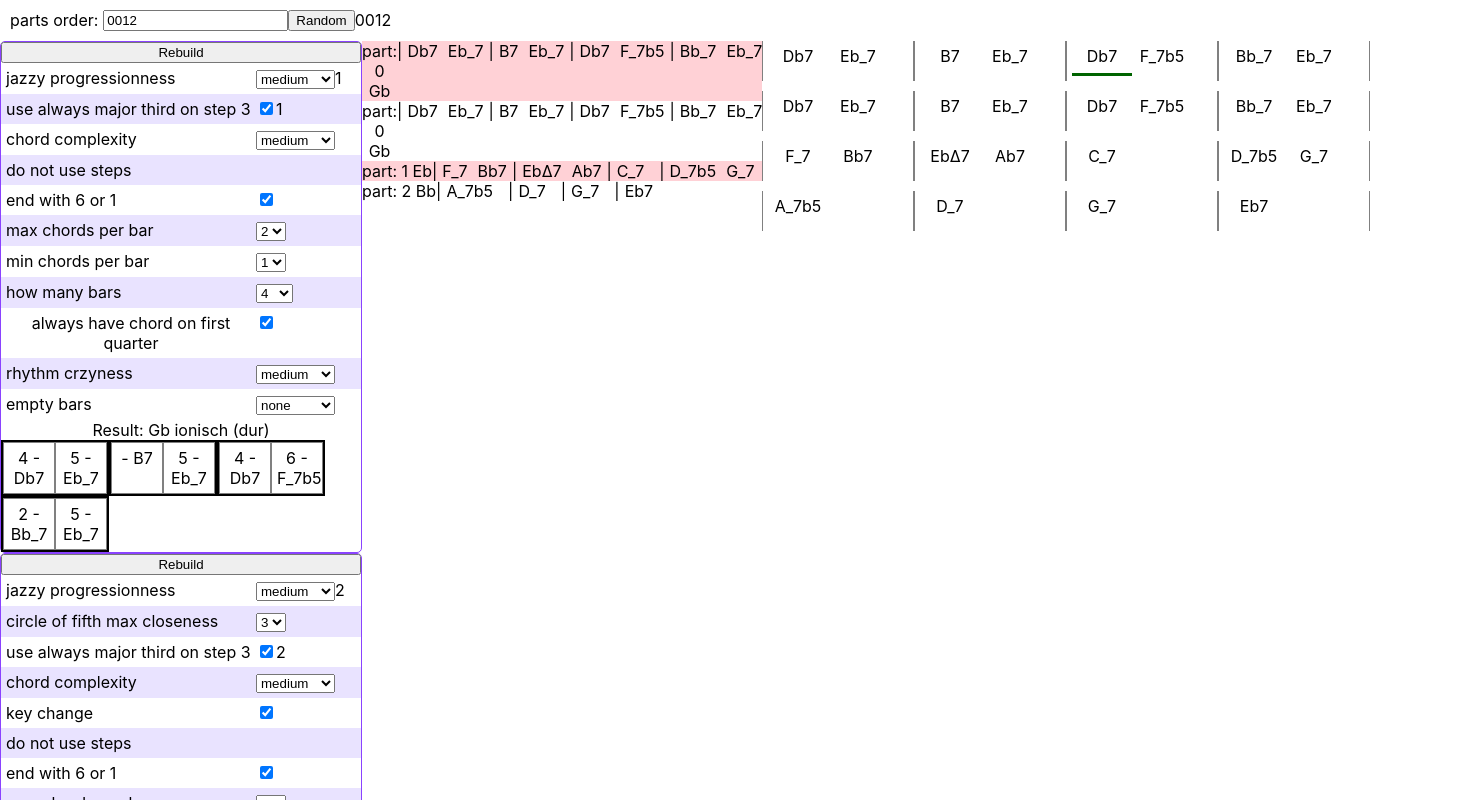
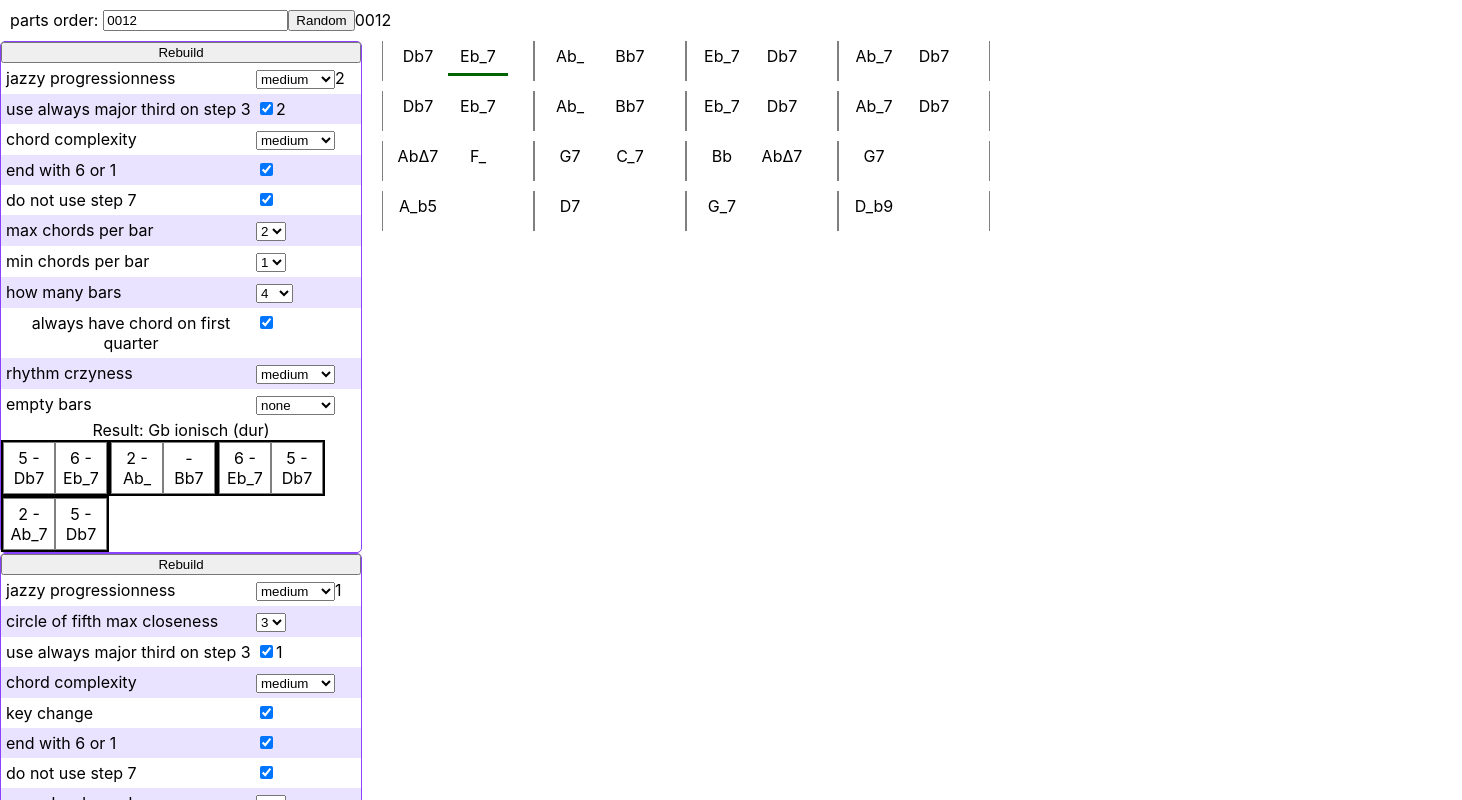
Before and after one commit to vincentwue/music, a React (Create React App) app: page / in a window 1280 px wide. Shown: the top 800 px of the page, 1462 px wide, since content can reach past the window. Built offline with nearby package versions, Linux system fonts and the light colour scheme.

Commit message:
work on some params

```diff
--- a/src/components/Main/Main.tsx
+++ b/src/components/Main/Main.tsx
@@ -62,7 +62,7 @@ export default function Main() {
 
             <div className={classes.tune}>
 
-                <TuneRender tune={MainController.tune} />
+                {/* <TuneRender tune={MainController.tune} /> */}
                 <Sheet></Sheet>
 
             </div>
--- a/src/components/Main/main.module.css
+++ b/src/components/Main/main.module.css
@@ -24,5 +24,6 @@
 
 .tune {
     display: flex;
+    margin-left: 20px;
 
 }
--- a/src/components/Sheet/Sheet.tsx
+++ b/src/components/Sheet/Sheet.tsx
@@ -7,7 +7,7 @@ import classes from "./Sheet.module.css"
 let runner = new BpmRunner(40, ()=>{
     // console.log("rerender runner")
 })
-
+runner.stop()
 export default function Sheet() {
 
     useRerenderOnSubscribableChange(MainController.tune)
--- a/src/defs/chords.ts
+++ b/src/defs/chords.ts
@@ -1,4 +1,6 @@
 import { Interval, Intervals } from "./intervals"
+import { Note } from "./notes"
+import { SpecificInterval } from "./specificIntervals"
 
 export class Chord {
     id
@@ -14,6 +16,19 @@ export class Chord {
         this.intervals = intervals
         this.standardSymbol = standardSymbol
     }
+
+    public isPresentInNotes(rootNote:Note, notes:Note[]) {
+        // if (notes.length !== this.intervals.length) return
+
+        for (const interval of this.intervals) {
+            if (!notes.includes(SpecificInterval.calculateInterval(rootNote, interval))) {
+                return false
+            }
+        }
+
+        return true
+    }
+
 }
 
 export class Chords {
@@ -28,6 +43,12 @@ export class Chords {
         Intervals.MinorThird,
         Intervals.PerfectFifth],
         "_"
+    )
+    static MinorB5 = new Chord("minorb5",
+        [Intervals.PerfectUnison,
+        Intervals.MinorThird,
+        Intervals.Tritone],
+        "_b5"
     )
     static Major = new Chord("major", [
         Intervals.PerfectUnison,
--- a/src/defs/configs/configs.ts
+++ b/src/defs/configs/configs.ts
@@ -6,7 +6,7 @@
 
 import { Subject } from "rxjs";
 import { ISubscribable } from "../../components/useRerenderOnSubscribableChange";
-import { BooleanSetting, ConfigValue, ConfigValueSetting, ISetting, NumberArraySetting, NumberSetting } from "./settings";
+import { BooleanSetting, ConfigValue, ConfigValueSetting, ISetting, /* NumberArraySetting */ NumberSetting } from "./settings";
 
 // SEE BARSCREATOR AND CHORDPROGRESSIONCREATOR
 
@@ -45,7 +45,8 @@ export interface IRandomConfig {
     // not implemented
     ChordComplexity: ConfigValueSetting
     KeyChange: BooleanSetting
-    DoNotUseSteps: NumberArraySetting
+    // DoNotUseSteps: NumberArraySetting
+    DoNotUseStep7:BooleanSetting
     EndWith6Or1: BooleanSetting
 
 
@@ -75,6 +76,7 @@ export enum SettingName {
     ChordComplexity="",
     KeyChange="KeyChange",
     DoNotUseSteps="DoNotUseSteps",
+    DoNotUseStep7="DoNotUseStep7",
     EndWith6Or1="EndWith6Or1",
 
     MaxChordsPerBar="MaxChordsPerBar",
@@ -99,8 +101,9 @@ export class RandomConfig implements IRandomConfig {
     // not implemented
     ChordComplexity= new ConfigValueSetting(ConfigValue.Medium, SettingName.ChordComplexity)
     KeyChange= new BooleanSetting(true, SettingName.KeyChange)
-    DoNotUseSteps= new NumberArraySetting([], SettingName.DoNotUseSteps)
+    // DoNotUseSteps= new NumberArraySetting([], SettingName.DoNotUseSteps)
     EndWith6Or1= new BooleanSetting(true, SettingName.EndWith6Or1)
+    DoNotUseStep7= new BooleanSetting(true, SettingName.DoNotUseStep7)
 
 
     // configs that refer to the distribution into bars
--- a/src/defs/configs/settings.ts
+++ b/src/defs/configs/settings.ts
@@ -29,7 +29,7 @@ export interface ISetting {
 
 export enum SettingType {
     ConfigValueSetting = "ConfigValueSetting",
-    NumberArraySetting = "NumberArraySetting",
+    // NumberArraySetting = "NumberArraySetting",
     NumberSetting = "NumberSetting",
     BooleanSetting = "BooleanSetting",
 }
@@ -99,13 +99,13 @@ export class BooleanSetting extends Setting<boolean> {
 
 
 }
-export class NumberArraySetting extends Setting<number[]> {
+// export class NumberArraySetting extends Setting<number[]> {
 
 
-    constructor(value: number[], name:SettingName) {
-        super(value, SettingType.NumberArraySetting, name)
+//     constructor(value: number[], name:SettingName) {
+//         super(value, SettingType.NumberArraySetting, name)
 
-    }
+//     }
 
 
-}
+// }
--- a/src/defs/progressions.ts
+++ b/src/defs/progressions.ts
@@ -1,4 +1,4 @@
-import { Chords } from "./chords";
+import { Chord, Chords } from "./chords";
 import { randomIntFromInterval, withProbability } from "./helper";
 import { IRandomConfig } from "./configs/configs"
 
@@ -32,7 +32,7 @@ export class ChordProgressionCreator {
 
         const scale = part.scale
 
-        const chords = []
+        let chords = []
         const twoFiveOnes = []
 
 
@@ -61,7 +61,7 @@ export class ChordProgressionCreator {
                 } else {
                     twoFiveOne = [
                         scale.getStepTetrad(7),
-                        scale.getStepTetrad(3),
+                        new SpecificChord(scale.getStepTetrad(3).rootNote, Chords.Chord7),
                         scale.getStepTetrad(6)
                     ]
                     last = scale.getStepTetrad(6)
@@ -79,9 +79,21 @@ export class ChordProgressionCreator {
             // Random single chord
             let newChord = scale.getRandomTetrad(last)
 
+            if (withProbability(config.ChordComplexity.value)) {
+                newChord = scale.getRandomCrzyChord()
+                console.log("new crzy", newChord)
+            }
+
             // UseAlwaysMajorThirdOnStep3
             if (newChord.step === 3 && config.UseAlwaysMajorThirdOnStep3.value) {
                 newChord = new SpecificChord(newChord.rootNote, Chords.Chord7)
+            }
+            if (newChord.step === 4 ) {
+                if (withProbability(config.ChordComplexity.value, true)) {
+
+                    newChord = new SpecificChord(newChord.rootNote, Chords.Chord7Sharp11, scale, "mixo #11")
+                    console.log("ccc", newChord)
+                }
             }
 
             last = newChord
@@ -89,6 +101,15 @@ export class ChordProgressionCreator {
             chords.push(newChord)
 
 
+        }
+
+        if (config.DoNotUseStep7.value) {
+            chords = chords.map(chord => {
+                if (chord.step === 7) {
+                    return scale.getRandomTriad()
+                }
+                return chord
+            })
         }
 
         // chords.forEach(chord => chord.)
--- a/src/defs/specificChords.ts
+++ b/src/defs/specificChords.ts
@@ -12,7 +12,9 @@ export class SpecificChord {
     presentInScales: SpecificScale[] = []
     context?: SpecificScale
 
-    constructor(rootNote: Note, chord: Chord, context?: SpecificScale) {
+    specialContext?
+
+    constructor(rootNote: Note, chord: Chord, context?: SpecificScale, specialContext?:string) {
         this.rootNote = rootNote
         this.chord = chord
         this.name = rootNote.flat + chord.id
@@ -22,11 +24,12 @@ export class SpecificChord {
         this.notes = SpecificChord.calculateNotesForChord(rootNote, chord)
 
         this.context = context
+        this.specialContext = specialContext
     }
 
     get step() {
         if (!this.context) return ""
-        return this.context.notes.indexOf(this.rootNote)
+        return this.context.notes.indexOf(this.rootNote)+1
     }
 
     get render() {
--- a/src/defs/specificScales.ts
+++ b/src/defs/specificScales.ts
@@ -1,7 +1,7 @@
 
 import { chords, Chords } from "./chords"
 import { getScaleFromNote, randomFromArray, randomIntFromInterval } from "./helper"
-import { Interval, Intervals } from "./intervals"
+import {  Intervals } from "./intervals"
 import { Note, notes, Notes } from "./notes"
 import { Scale, scales, Scales } from "./scales"
 import { SpecificChord } from "./specificChords"
@@ -29,8 +29,9 @@ export class SpecificScale {
     id
     scaleType
 
-    // triads
+    triads
     tetrads
+    allChords
     // basicScale
 
     get rootNoteName() {
@@ -54,6 +55,9 @@ export class SpecificScale {
         this.notes = this.calculateScaleNotes(rootNote, scale, mode)
 
         this.tetrads = this.addTetrads(this.notes)
+        this.triads = this.addTriads(this.notes)
+
+            this.allChords = this.addCrazyChords(this.notes)
 
         if (mode && scale.modes === null) {
             console.error("Mode not present in scale", { rootNote, scale, mode })
@@ -78,13 +82,6 @@ export class SpecificScale {
     }
 
     private addTetrads(scaleNotes: Note[]) {
-
-        const tetrads = [
-            Chords.Major7,
-            Chords.Chord7,
-            Chords.Minor7,
-            Chords.Minor7b5
-        ]
 
         const res = []
         for (const note of scaleNotes) {
@@ -121,6 +118,65 @@ export class SpecificScale {
         return res
 
     }
+    private addTriads(scaleNotes: Note[]) {
+
+        const res = []
+        for (const note of scaleNotes) {
+            // const chords = specificChords
+
+            //     // Alle Vierklänge herausfinden
+            //     .filter(chord => chord.rootNote === note)
+            //     .filter(chord => tetrads.includes(chord.chord))
+            //     .filter(chord => chord.notes.every(note => scaleNotes.includes(note)))
+
+            // Get tetrad notes
+            const chordIntervals = getScaleFromNote(note, scaleNotes).filter((note, i) => i === 0 || i === 2 || i === 4)
+            // filter to intervals
+            .map(chordNote => SpecificInterval.intervalBetweenNotes(note, chordNote))
+
+            let foundChord;
+            for (const chord of chords) {
+                if (chordIntervals.every(interval => chord.intervals.includes(interval))) {
+                    foundChord = chord
+                    break;
+                }
+            }
+
+            if (foundChord) {
+                const specificChord = new SpecificChord(note, foundChord, this)
+                res.push(specificChord)
+
+            } else {
+                console.error("Tetrad not found", {this:this, note, scaleNotes, chordIntervals})
+
+            }
+
+        }
+        return res
+
+    }
+
+    private addCrazyChords(scaleNotes:Note[]) {
+
+        const res = []
+        for (const note of scaleNotes) {
+
+            const resultChords = []
+
+            for (const chord of chords) {
+                if (chord === Chords.PerfectUnison) continue;
+                const hasChord = chord.isPresentInNotes(note, scaleNotes)
+
+                if (hasChord) {
+                    resultChords.push(new SpecificChord(note, chord))
+                }
+            }
+            res.push(resultChords)
+
+        }
+        return res
+
+    }
 
     get RandomNote() {
         return randomFromArray(this.notes)
@@ -131,6 +187,15 @@ export class SpecificScale {
 
     getRandomTetrad(not?:SpecificChord) : SpecificChord {
         return randomFromArray(this.tetrads, [not])
+
+    }
+    getRandomTriad(not?:SpecificChord) : SpecificChord {
+        return randomFromArray(this.triads, [not])
+
+    }
+    getRandomCrzyChord(not?:SpecificChord) : SpecificChord {
+        const step = randomFromArray(this.allChords, [not])
+        return randomFromArray(step, [not])
 
     }
 
```
